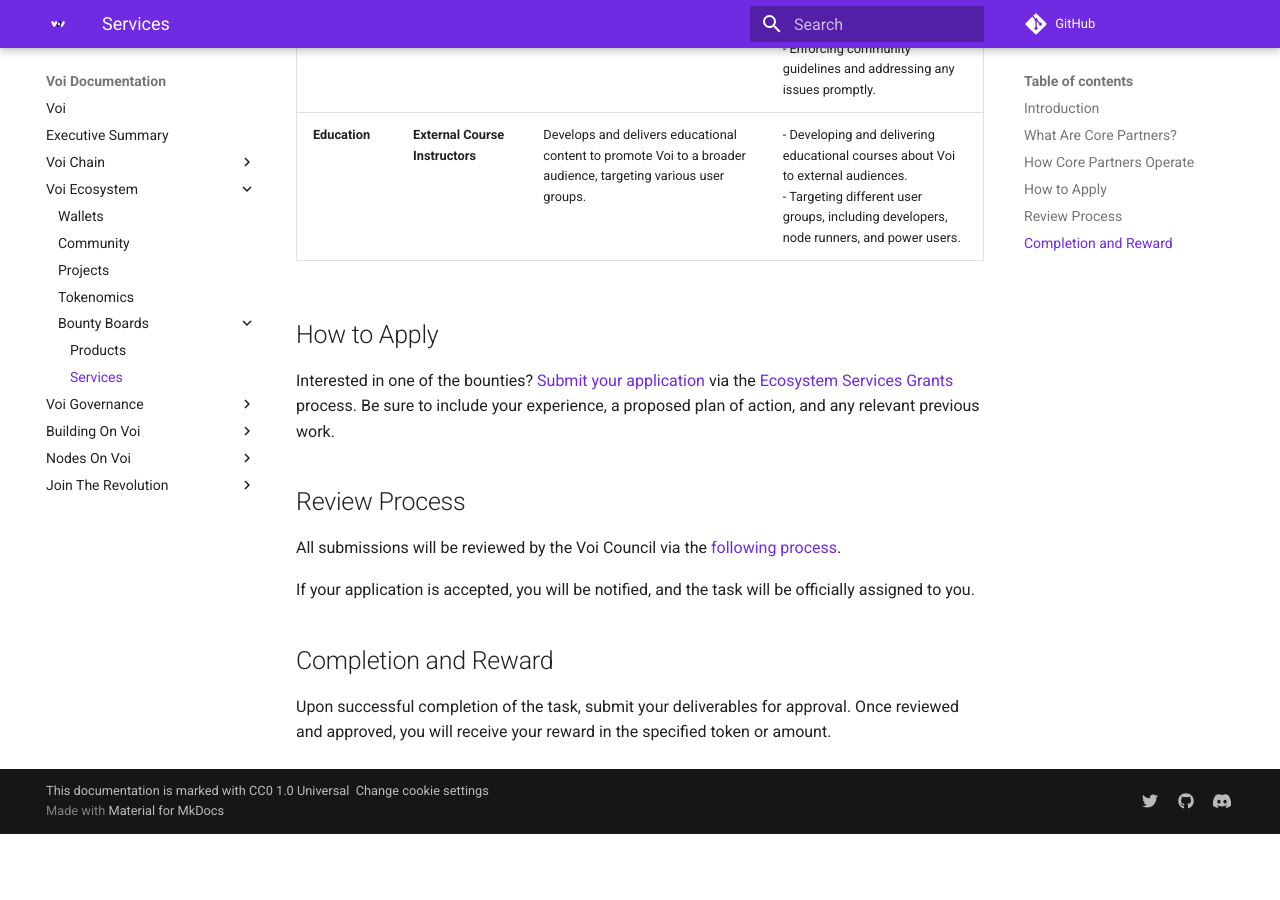
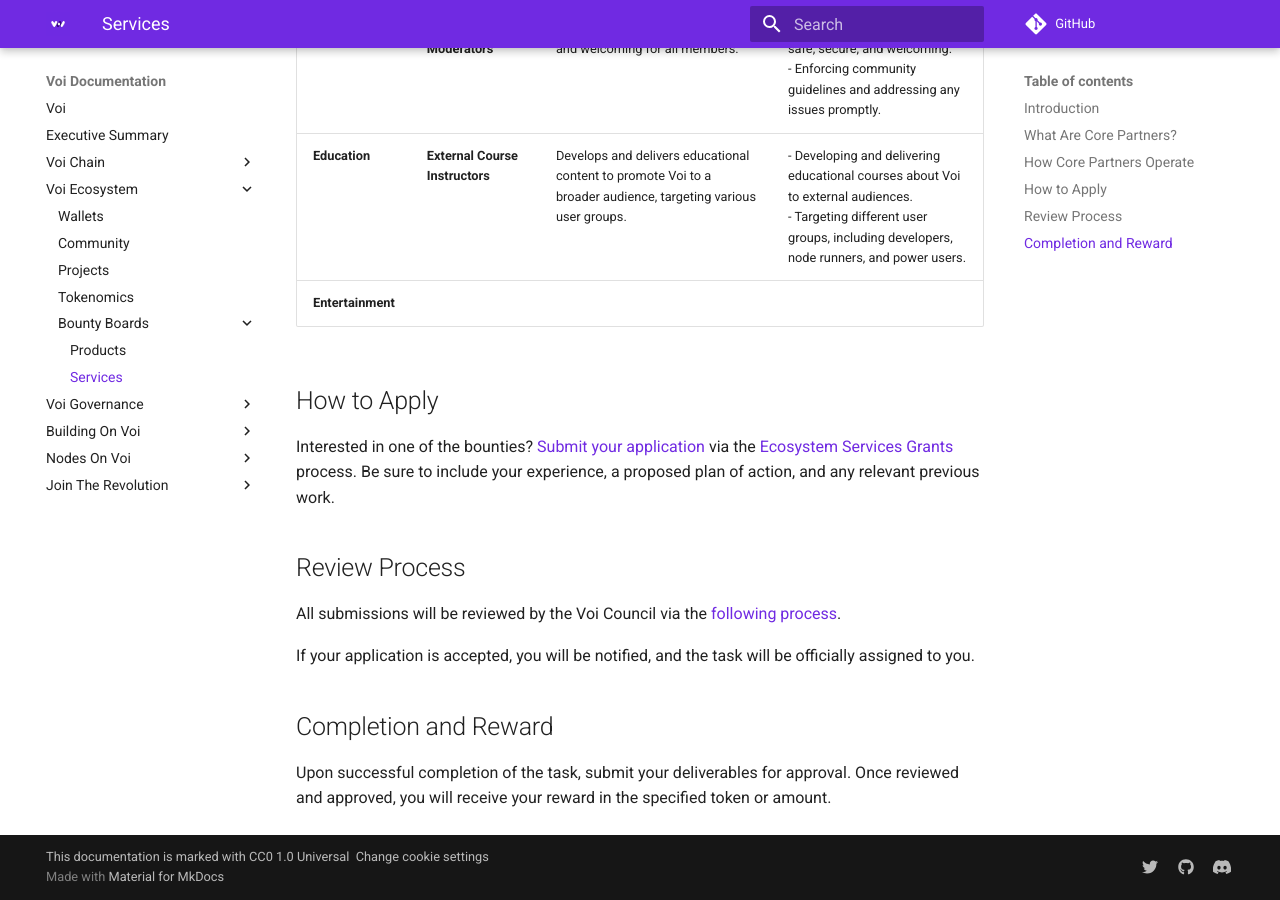
Before and after one commit to VoiNetwork/learn-more, an MkDocs documentation site: the page built from docs/ecosystem/bounty-boards/services.md, in a window 1280 px wide and 900 px high, scrolled down 2618 px. Built offline with MkDocs 1.6.1 and Material for MkDocs 9.7.7, drawn with Linux system fonts in a browser that asks for light colours; plug-ins that fetch from the network failed and are left out; comment, search, counter and statistics services are not loaded; before the commit the page ends 3452 px from its top, so only the background shows below that.

Commit message:
Update services.md

```diff
--- a/docs/ecosystem/bounty-boards/services.md
+++ b/docs/ecosystem/bounty-boards/services.md
@@ -33,6 +33,7 @@
 |              | **Raiders** | Engages in proactive efforts to combat FUD and increase Voi's visibility across various social media platforms. | - Combatting FUD (Fear, Uncertainty, and Doubt) on social media with facts, truth and respect.<br>- Coordinating raids to increase Voi’s visibility in other ecosystems.<br>- Recruiting and managing a team of Voi supporters for these efforts. |
 | **Moderation** | **Discord & Telegram Moderators** | Ensures that Voi’s online communities remain safe, secure, and welcoming for all members. | - Ensuring Voi’s Discord and Telegram communities are safe, secure, and welcoming.<br>- Enforcing community guidelines and addressing any issues promptly. |
 | **Education** | **External Course Instructors** | Develops and delivers educational content to promote Voi to a broader audience, targeting various user groups. | - Developing and delivering educational courses about Voi to external audiences.<br>- Targeting different user groups, including developers, node runners, and power users. |
+| **Entertainment** |              |               |               |
 
 
 ## How to Apply
```
